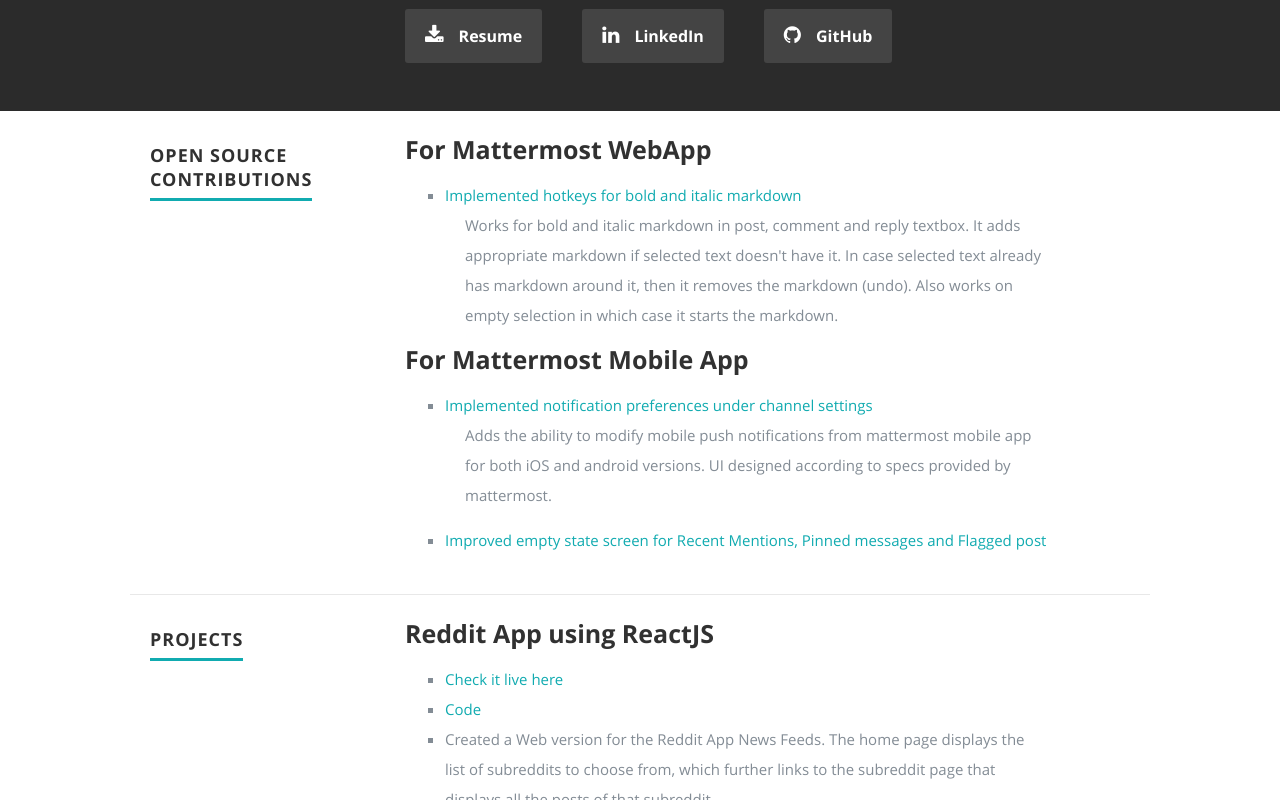
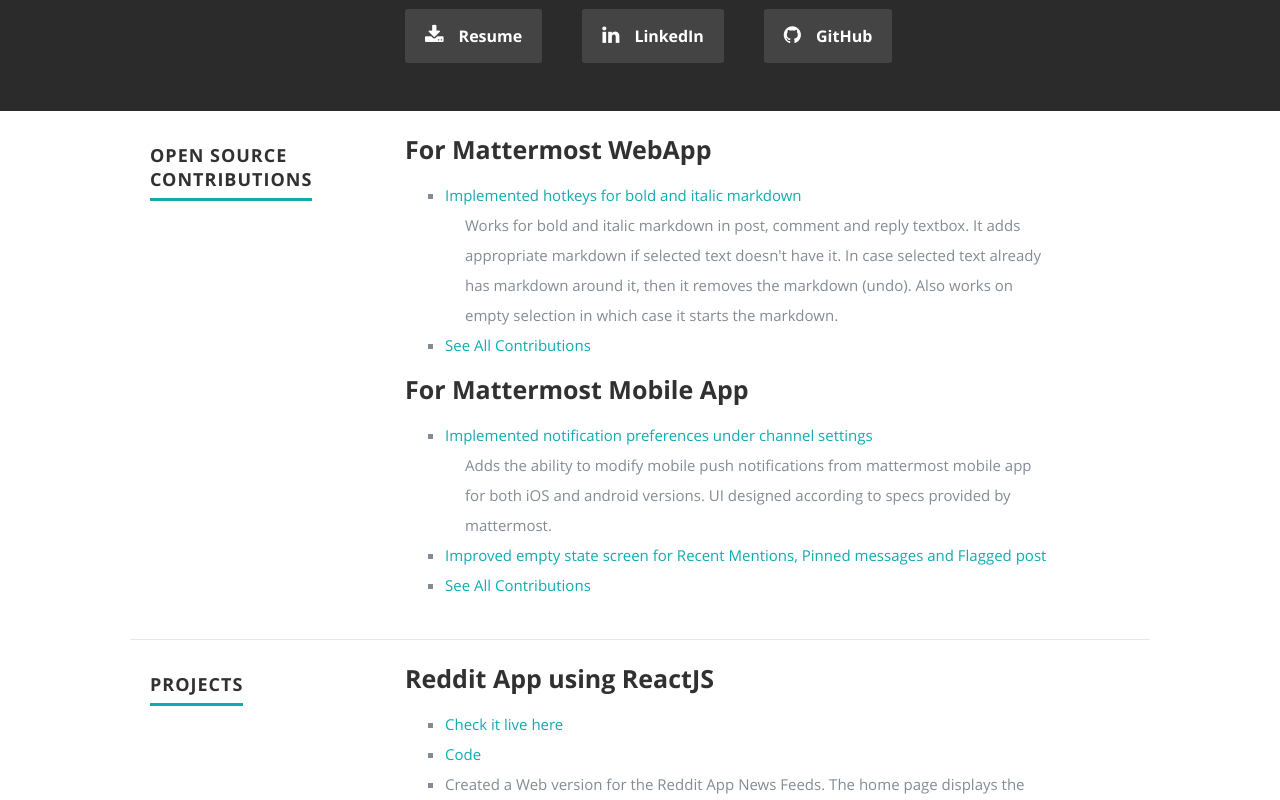
Before and after one commit to jp0707/jp0707.github.io, a React (Create React App) app: page / in a window 1280 px wide. Shown: the part 365-1165 px from the top of the page. Built offline with nearby package versions, Linux system fonts and the light colour scheme.

Commit message:
Add link to all open source contribution.

```diff
--- a/src/Components/Portfolio.js
+++ b/src/Components/Portfolio.js
@@ -14,6 +14,7 @@
                 <ul>
                   <li><a href="https://github.com/mattermost/mattermost-webapp/pull/6230">Implemented hotkeys for bold and italic markdown</a></li>
                   <dd>Works for bold and italic markdown in post, comment and reply textbox. It adds appropriate markdown if selected text doesn't have it. In case selected text already has markdown around it, then it removes the markdown (undo). Also works on empty selection in which case it starts the markdown.</dd>
+                  <li><a href="https://github.com/mattermost/mattermost-webapp/pulls?q=is%3Apr+author%3Ajp0707+">See All Contributions</a></li>
                 </ul>
             </div>
             <div>
@@ -21,9 +22,8 @@
                 <ul>
                   <li><a href="https://github.com/mattermost/mattermost-mobile/pull/4730">Implemented notification preferences under channel settings</a></li>
                   <dd>Adds the ability to modify mobile push notifications from mattermost mobile app for both iOS and android versions. UI designed according to specs provided by mattermost.</dd>
-                </ul>
-                <ul>
                   <li><a href="https://github.com/mattermost/mattermost-mobile/pull/4715">Improved empty state screen for Recent Mentions, Pinned messages and Flagged post</a></li>
+                  <li><a href="https://github.com/mattermost/mattermost-mobile/pulls?q=is%3Apr+author%3Ajp0707">See All Contributions</a></li>
                 </ul>
             </div>
           </div>
```
Also changed, not shown: 1 other file (tests, documents, lock files or other folders).
